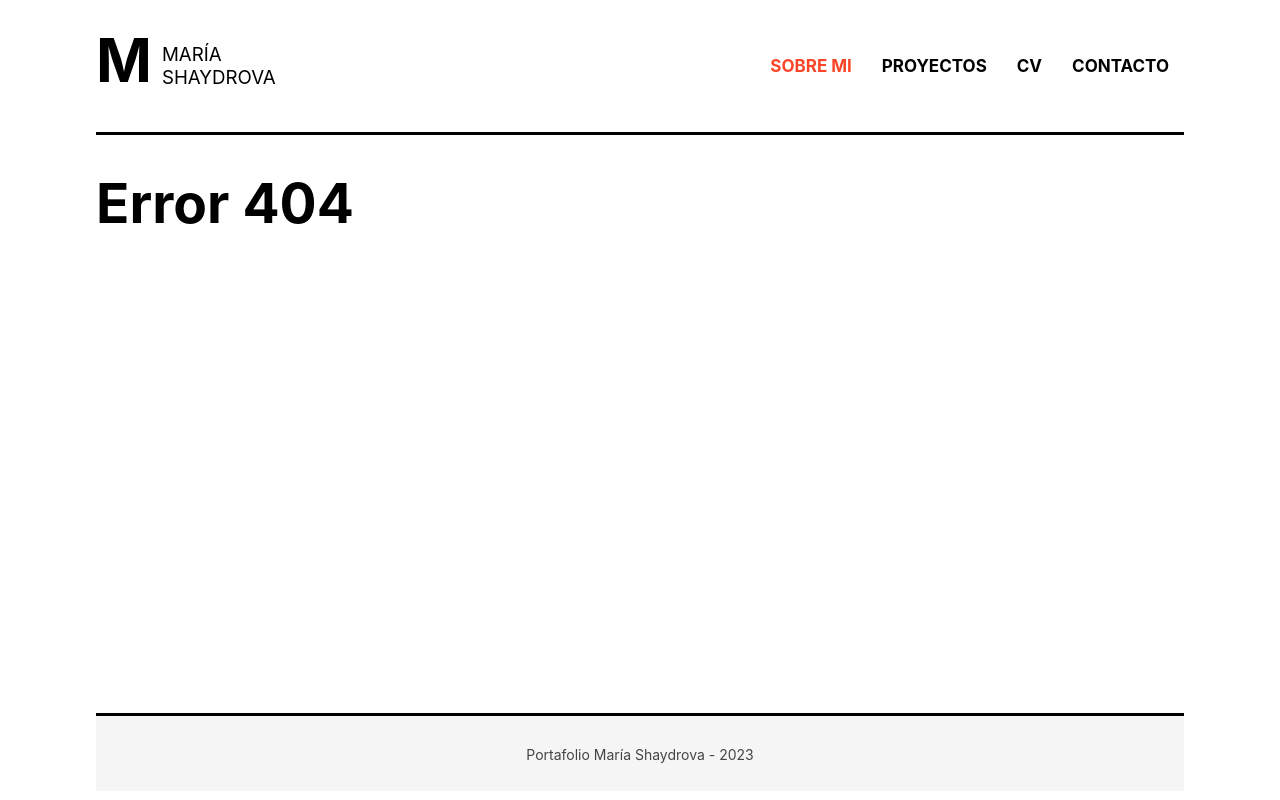
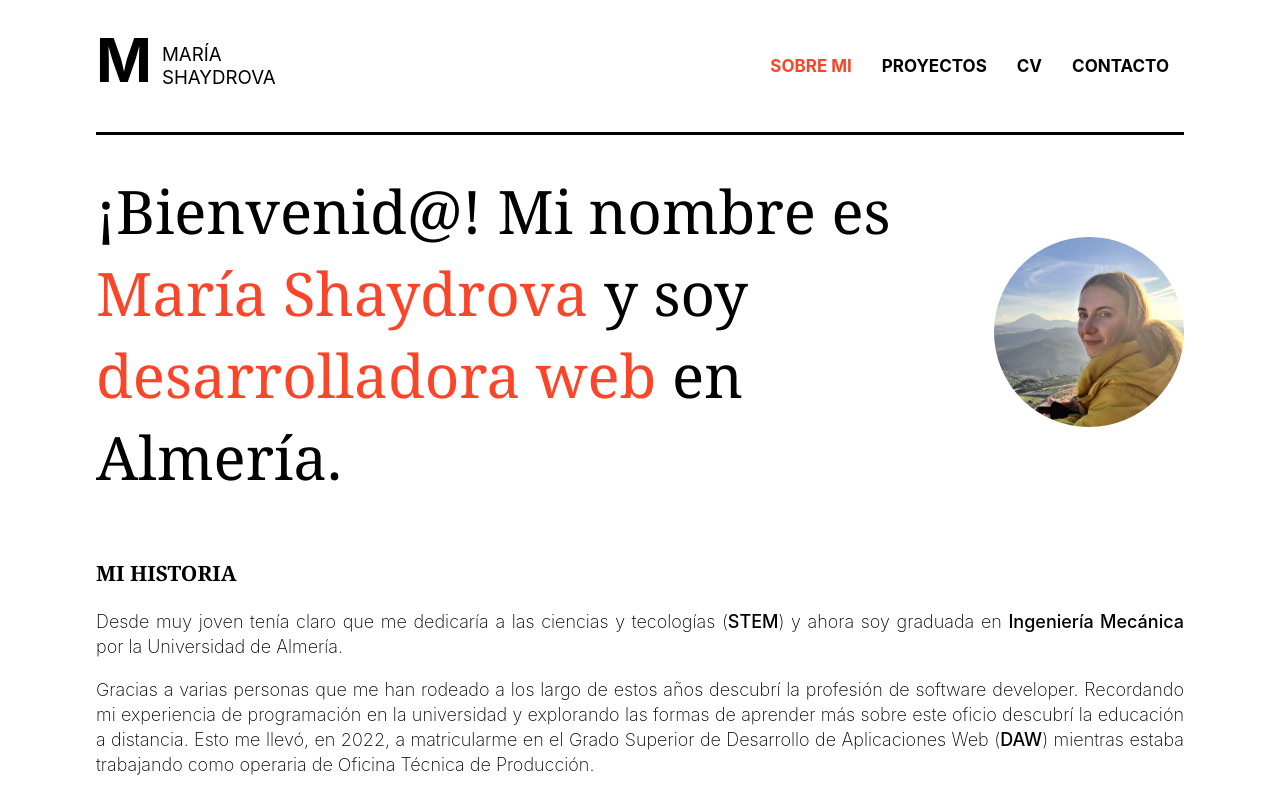
Before and after one commit to Maria-shaydrova/portfolio, a React (Create React App) app: page /inicio in a window 1280 px wide. Before the commit this address had no page. Shown: the top 800 px of the page. Built offline with nearby package versions, Linux system fonts and the light colour scheme; the HTML template or start-up script is replaced by a standard one.

Commit message:
rutas modificadas

```diff
--- a/src/router/MisRutas.js
+++ b/src/router/MisRutas.js
@@ -18,8 +18,8 @@ export const MisRutas = () => {
         {/* CONTENIDO CENTRAL */}
         <section className='content' >
             <Routes>
-                <Route path='/' element={<Navigate to='/portfolio' />}></Route>
-                <Route path='/portfolio' element={<Inicio />}></Route>
+                <Route path='/' element={<Navigate to='/inicio' />}></Route>
+                <Route path='/inicio' element={<Inicio />}></Route>
                 <Route path='/proyectos' element={<Portafolio />}></Route>
                 <Route path='/curriculum' element={<Curriculum />}></Route>
                 <Route path='/contacto' element={<Contacto />}></Route>
```
